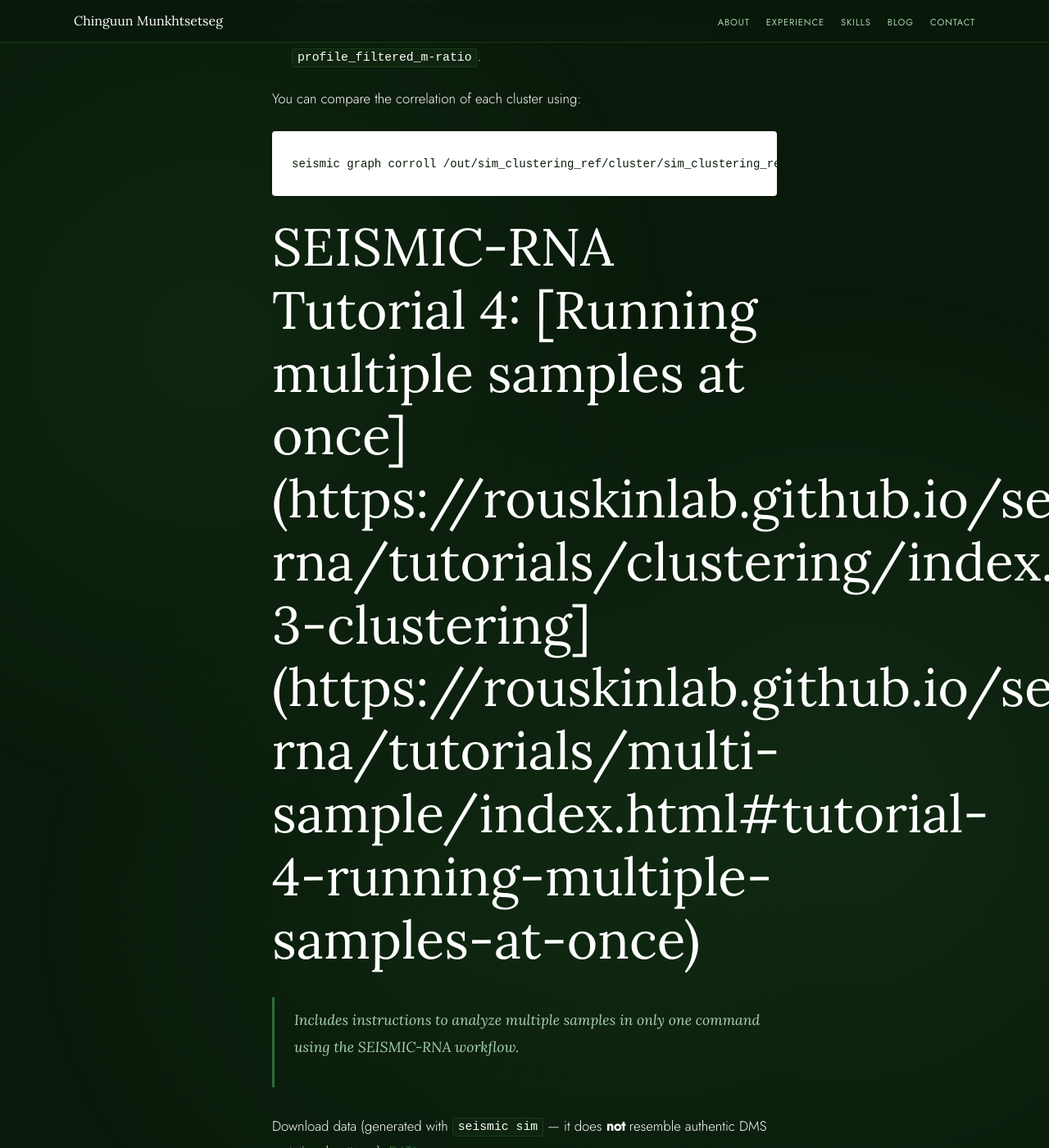
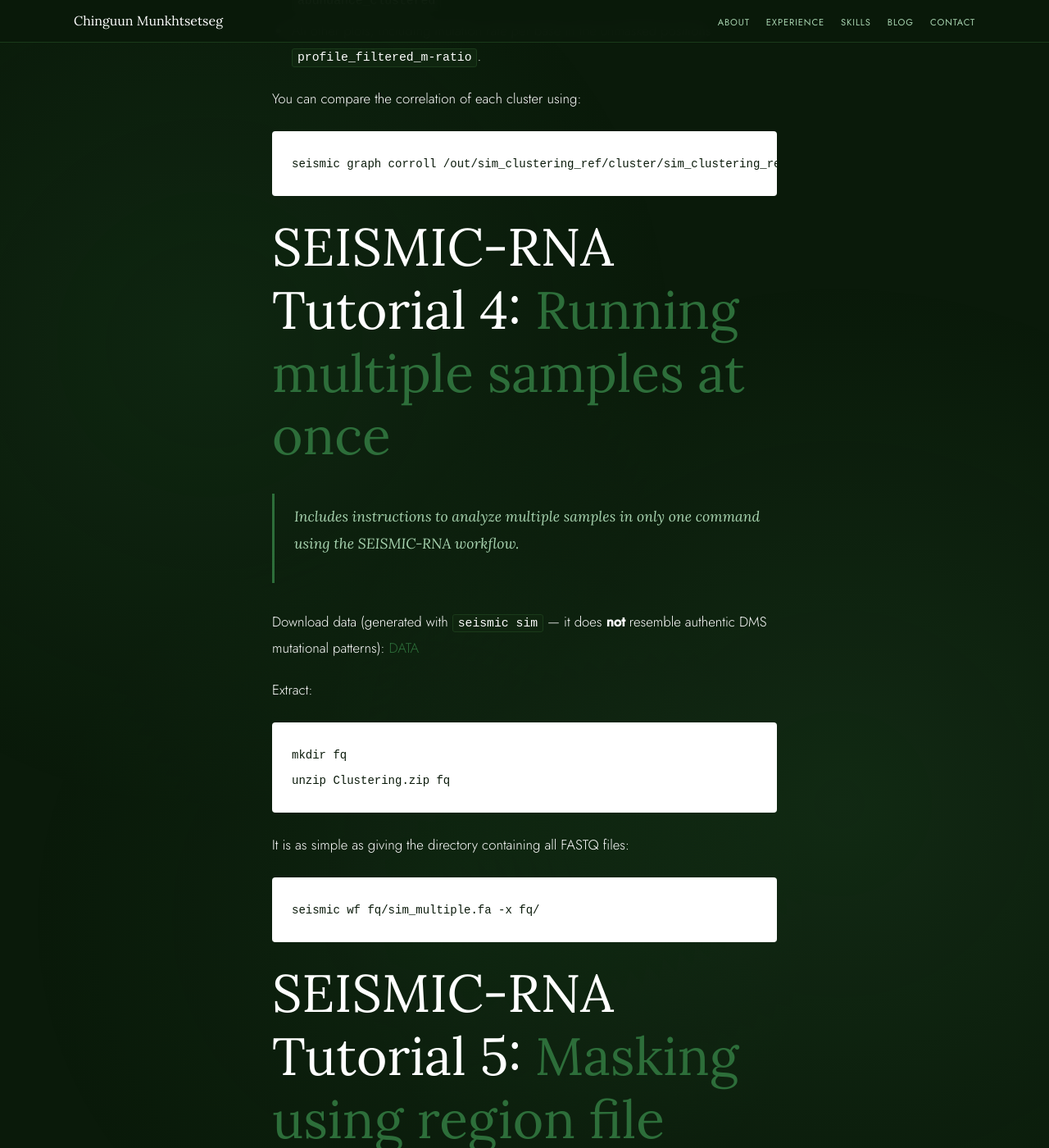
Before and after one commit to chinguunxo/chinguunxo.github.io, a Jekyll site: the page built from _posts/2026-06-27-Day-12-Learning-SEISMIC.md, in a window 1280 px wide and 1400 px high, scrolled down 3302 px. Shown: the whole window at 82% size. Built offline with Jekyll 4.4.1, drawn with Linux system fonts in a browser that asks for light colours; part of the change alters nothing that is shown.

Commit message:
Update 2026-06-27-Day-12-Learning-SEISMIC.md

````diff
--- a/_posts/2026-06-27-Day-12-Learning-SEISMIC.md
+++ b/_posts/2026-06-27-Day-12-Learning-SEISMIC.md
@@ -82,7 +82,7 @@ You can compare the correlation of each cluster using:
 seismic graph corroll /out/sim_clustering_ref/cluster/sim_clustering_ref/full/cluster-position-table.csv --compself
 ```
 
-# SEISMIC-RNA Tutorial 4: [Running multiple samples at once](https://rouskinlab.github.io/seismic-rna/tutorials/clustering/index.html#tutorial-3-clustering](https://rouskinlab.github.io/seismic-rna/tutorials/multi-sample/index.html#tutorial-4-running-multiple-samples-at-once)
+# SEISMIC-RNA Tutorial 4: [Running multiple samples at once](https://rouskinlab.github.io/seismic-rna/tutorials/multi-sample/index.html#tutorial-4-running-multiple-samples-at-once)
 
 > Includes instructions to analyze multiple samples in only one command using the SEISMIC-RNA workflow.
 
````
